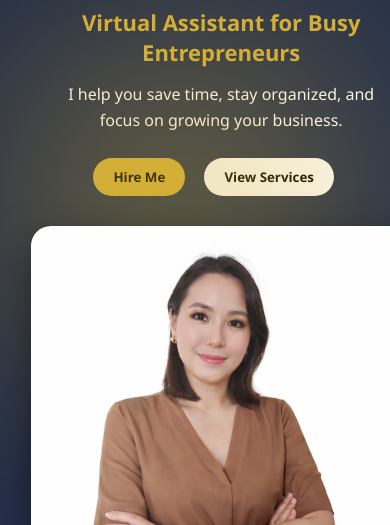
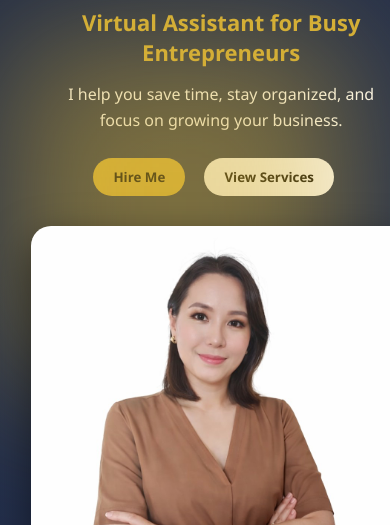
Before and after one commit to dvirtudazo16-jpg/Daisy-Evangelista-Portfolio1, a plain HTML site: page index.html in a window 390 px wide. Shown: the part 319-844 px from the top of the page. Drawn offline with Linux system fonts and the light colour scheme.

Commit message:
Update index.html

```diff
--- a/index.html
+++ b/index.html
@@ -156,8 +156,8 @@
   width: 350px;
   height: 350px;
   background: #d4af37;
-  filter: blur(100px);
-  opacity: 0.35;
+  filter: blur(70px);
+  opacity: 0.5;
   z-index: 1;
   animation: glowMove 6s ease-in-out infinite alternate;
  }
```
